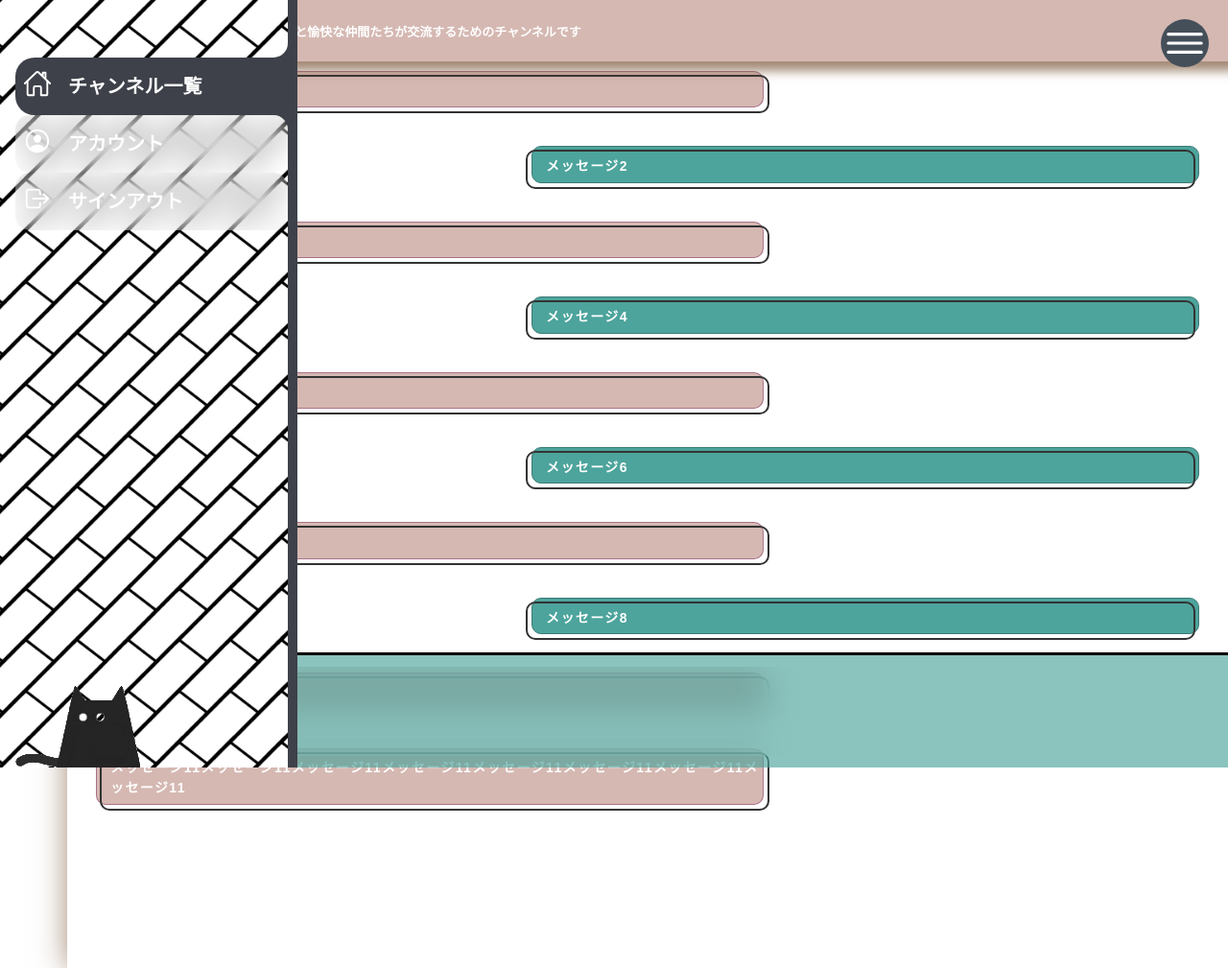
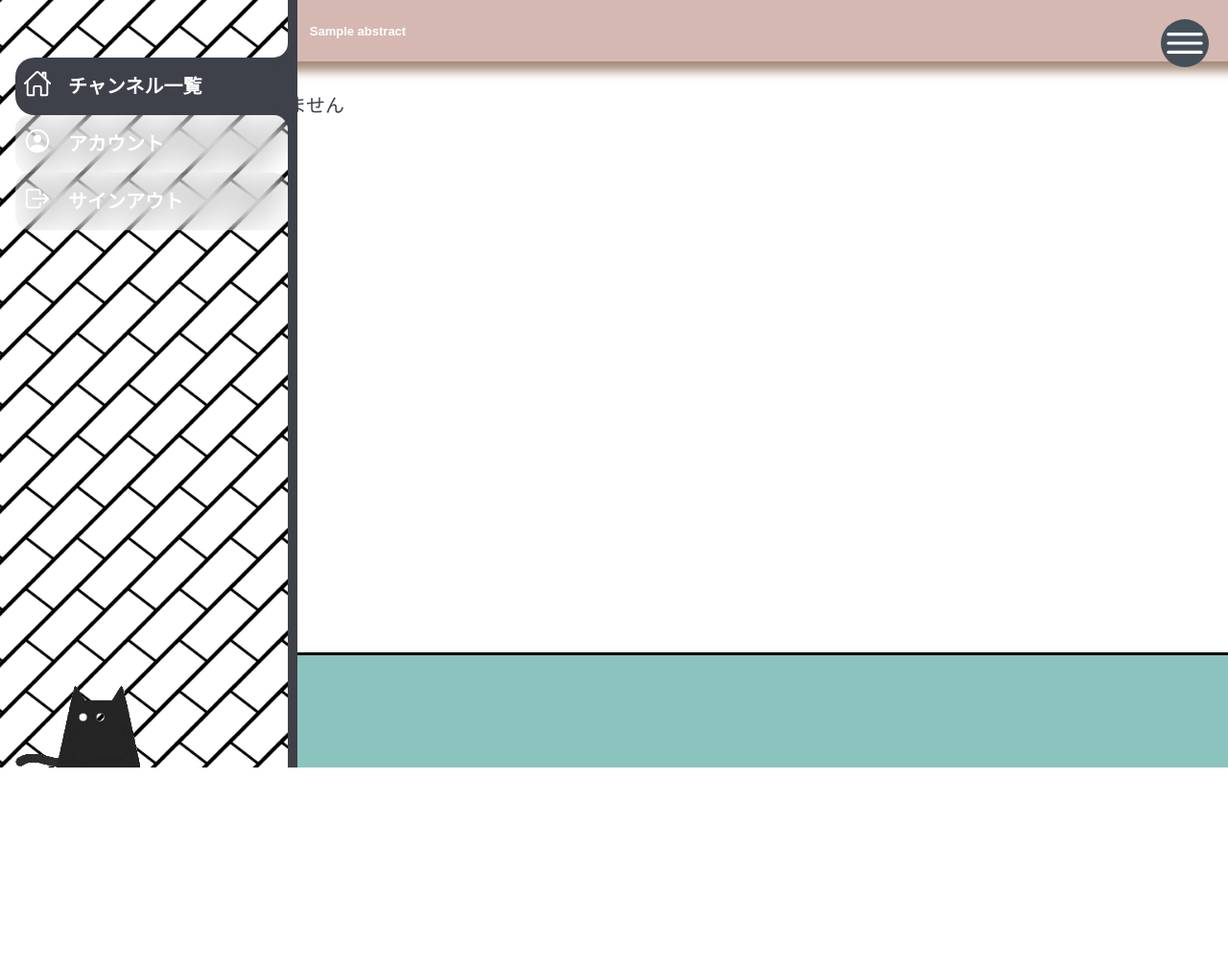
Before and after one commit to var-co-jp/hackathon-begginers-sample, a Flask app: template templates/detail.html in a window 1280 px wide. Shown: the whole page at 96% size. After the commit the page ends 800 px from the top, so only its background shows below. Run offline with Flask 2, Linux system fonts and the light colour scheme; the template is opened without the code that fills it: most values are stand-ins (such as "Sample title", 1, 10 or a date in 2020); some web fonts are replaced.

Commit message:
[add] メッセージデータの埋め込み

```diff
--- a/templates/detail.html
+++ b/templates/detail.html
@@ -8,30 +8,26 @@
   />
   <div class="chat-box">
     <div class="chat-header">
-      <p id="chatroom-name">mouseの会</p>
-      <p id="chatroom-description">
-        mouseと愉快な仲間たちが交流するためのチャンネルです
-      </p>
+      <p id="chatroom-name">{{ channel.name }}</p>
+      {% if channel.abstract is not none %}
+      <p id="chatroom-description">{{ channel.abstract }}</p>
+      {% endif %}
     </div>
     <div class="message-area">
-      <div><p class="box box-left">メッセージ1</p></div>
-      <div><p class="box box-right">メッセージ2</p></div>
-      <div><p class="box box-left">メッセージ3</p></div>
-      <div><p class="box box-right">メッセージ4</p></div>
-      <div><p class="box box-left">メッセージ5</p></div>
-      <div><p class="box box-right">メッセージ6</p></div>
-      <div><p class="box box-left">メッセージ7</p></div>
-      <div><p class="box box-right">メッセージ8</p></div>
-      <div><p class="box box-left">メッセージ9</p></div>
-      <div>
-        <p class="box box-left">
-          メッセージ11メッセージ11メッセージ11メッセージ11メッセージ11メッセージ11メッセージ11メッセージ11
-        </p>
-      </div>
+      {% if messages|length > 0 %} {% for message in messages %} {% if
+      message.uid == uid %}
+      <div><p class="box box-right">{{ message.message }}</p></div>
+      {% else %}
+      <div><p class="box box-left">{{ message.message }}</p></div>
+      {% endif %} {% endfor %} {% else %}
+      <div><p>まだメッセージがありません</p></div>
+      {% endif %}
     </div>
     <div class="typing-box-wrapper">
       <form class="typing-box">
         <textarea name="message" id="message"></textarea>
+        <input type="hidden" value="{{ channel_id }}" />
+        <button type="submit"></button>
       </form>
     </div>
   </div>
```
